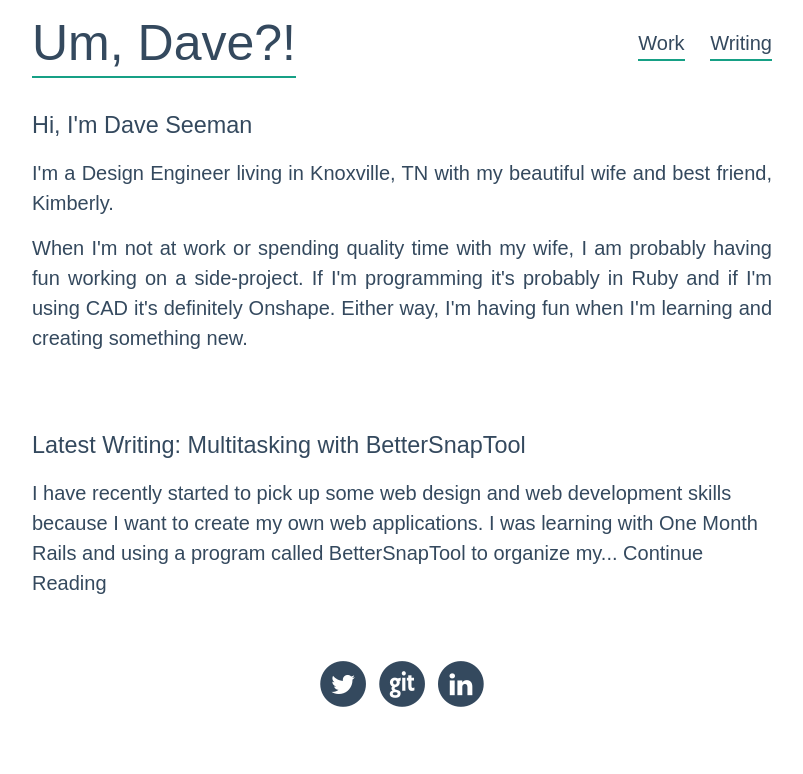
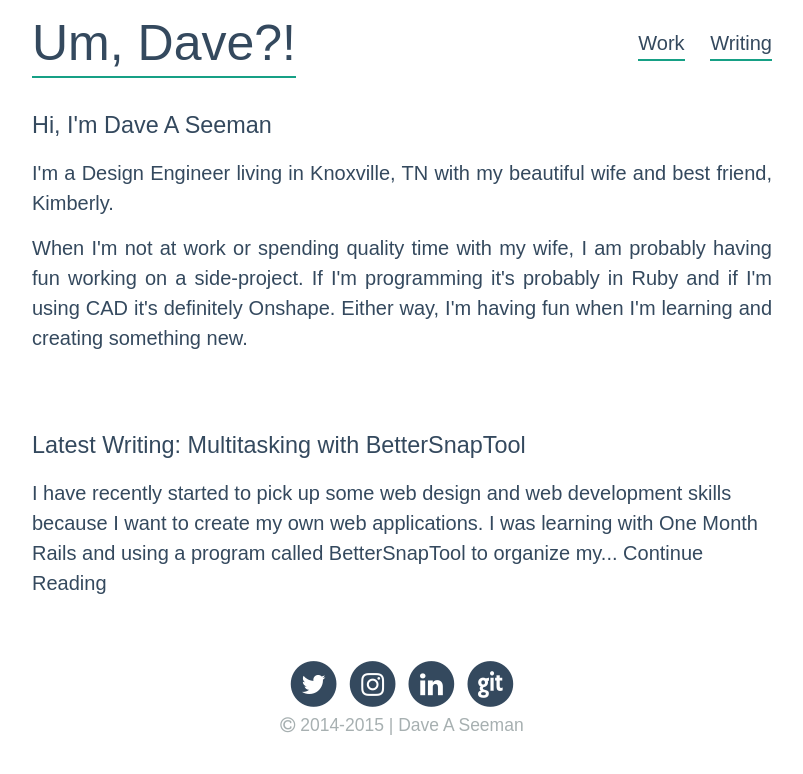
Before and after one commit to Shipwright/daveas.github.io, a Jekyll site: the page built from index.html, in a window 1280 px wide. Shown: the top 774 px of the page, without its empty margins (238-1041 px from the left). Built offline with Jekyll 4.4.1, drawn with Linux system fonts in a browser that asks for light colours; nearby versions of some CDN libraries; some web fonts are replaced.

Commit message:
added copyright

```diff
--- a/_config.yml
+++ b/_config.yml
@@ -1,12 +1,11 @@
 # Site settings
 title: Um, Dave?!
-author: Dave Seeman
+author: Dave A Seeman
 email: daveseeman12@gmail.com
-description: Dave Seeman's blog.
-url: "http://dseeman.github.io"
-twitter_username:   dave_seeman
-github_username:    dseeman
-linkedin_username:  daveseeman
+description: Dave Seeman's blog
+url: "http://daveas.github.io"
+social_username:   daveaseeman
+github_username:   daveas
 
 # Build settings
 markdown: kramdown
--- a/_includes/footer.html
+++ b/_includes/footer.html
@@ -1,12 +1,27 @@
 <footer class="site-footer">
-
   <div class="footer-social">
     <ul>
       <li>
-        <a href="https://twitter.com/{{ site.twitter_username }}">
+        <a href="https://twitter.com/{{ site.social_username }}">
           <span class="fa-stack fa-lg">
             <i class="fa fa-circle fa-stack-2x"></i>
             <i class="fa fa-twitter fa-stack-1x fa-inverse"></i>
+          </span>
+        </a>
+      </li>
+      <li>
+        <a href="https://instagram.com/{{ site.social_username }}">
+          <span class="fa-stack fa-lg">
+            <i class="fa fa-circle fa-stack-2x"></i>
+            <i class="fa fa-instagram fa-stack-1x fa-inverse"></i>
+          </span>
+        </a>
+      </li>
+      <li>
+        <a href="https://linkedin.com/in/{{ site.social_username }}">
+          <span class="fa-stack fa-lg">
+            <i class="fa fa-circle fa-stack-2x"></i>
+            <i class="fa fa-linkedin fa-stack-1x fa-inverse"></i>
           </span>
         </a>
       </li>
@@ -18,14 +33,7 @@
           </span>
         </a>
       </li>
-      <li>
-        <a href="https://linkedin.com/in/{{ site.linkedin_username }}">
-          <span class="fa-stack fa-lg">
-            <i class="fa fa-circle fa-stack-2x"></i>
-            <i class="fa fa-linkedin fa-stack-1x fa-inverse"></i>
-          </span>
-        </a>
-      </li>
     </ul>
   </div>
+  <p class="footer-meta"><i class="fa fa-copyright"></i> 2014-{{ site.time | date: '20%y' }} | {{ site.author }}</p>
 </footer>
--- a/_sass/_footer.scss
+++ b/_sass/_footer.scss
@@ -17,3 +17,9 @@
     }
   }
 }
+
+.footer-meta {
+  text-align: center;
+  font-size: $small-font-size;
+  color: $gray-light;
+}
```
